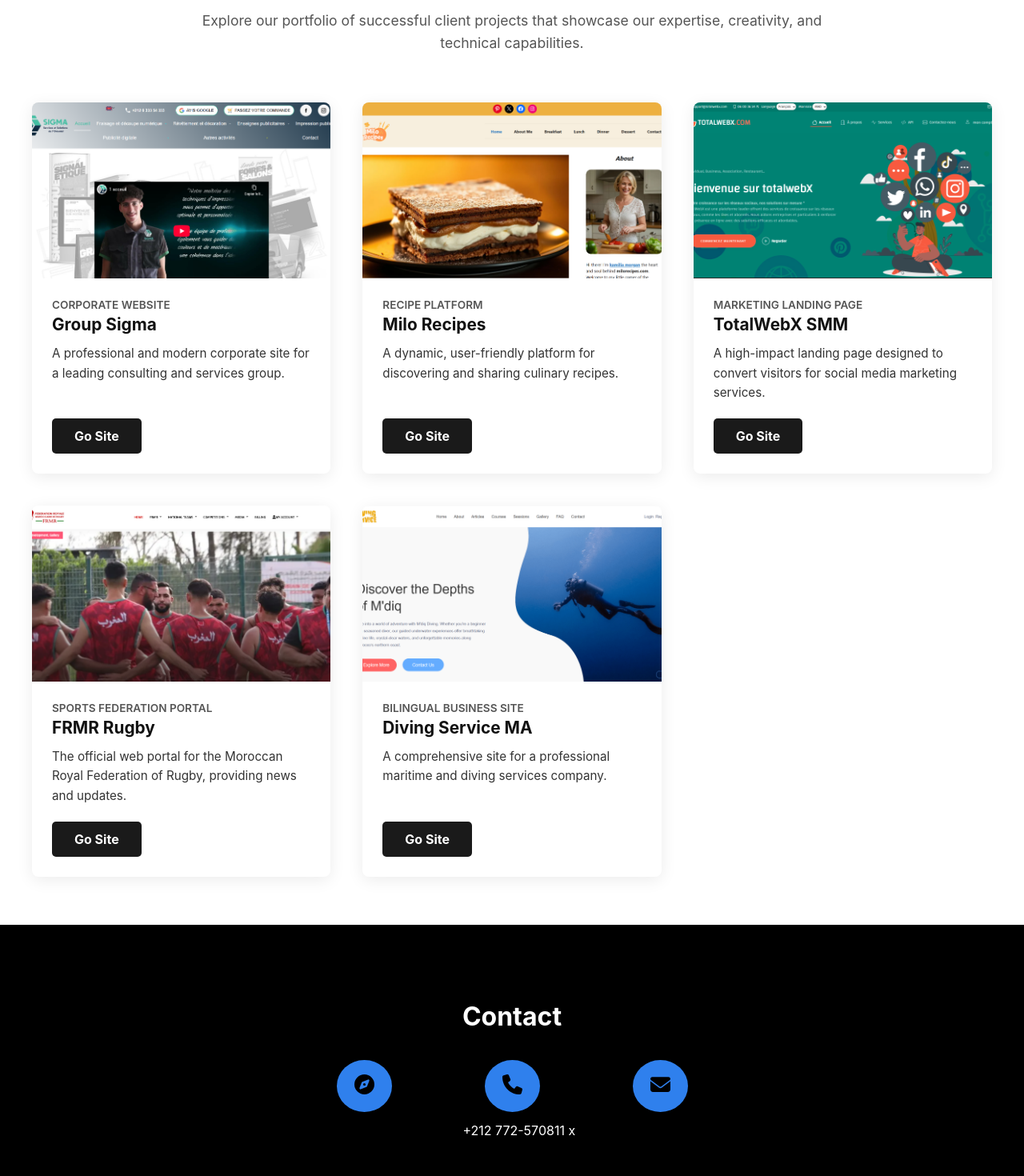
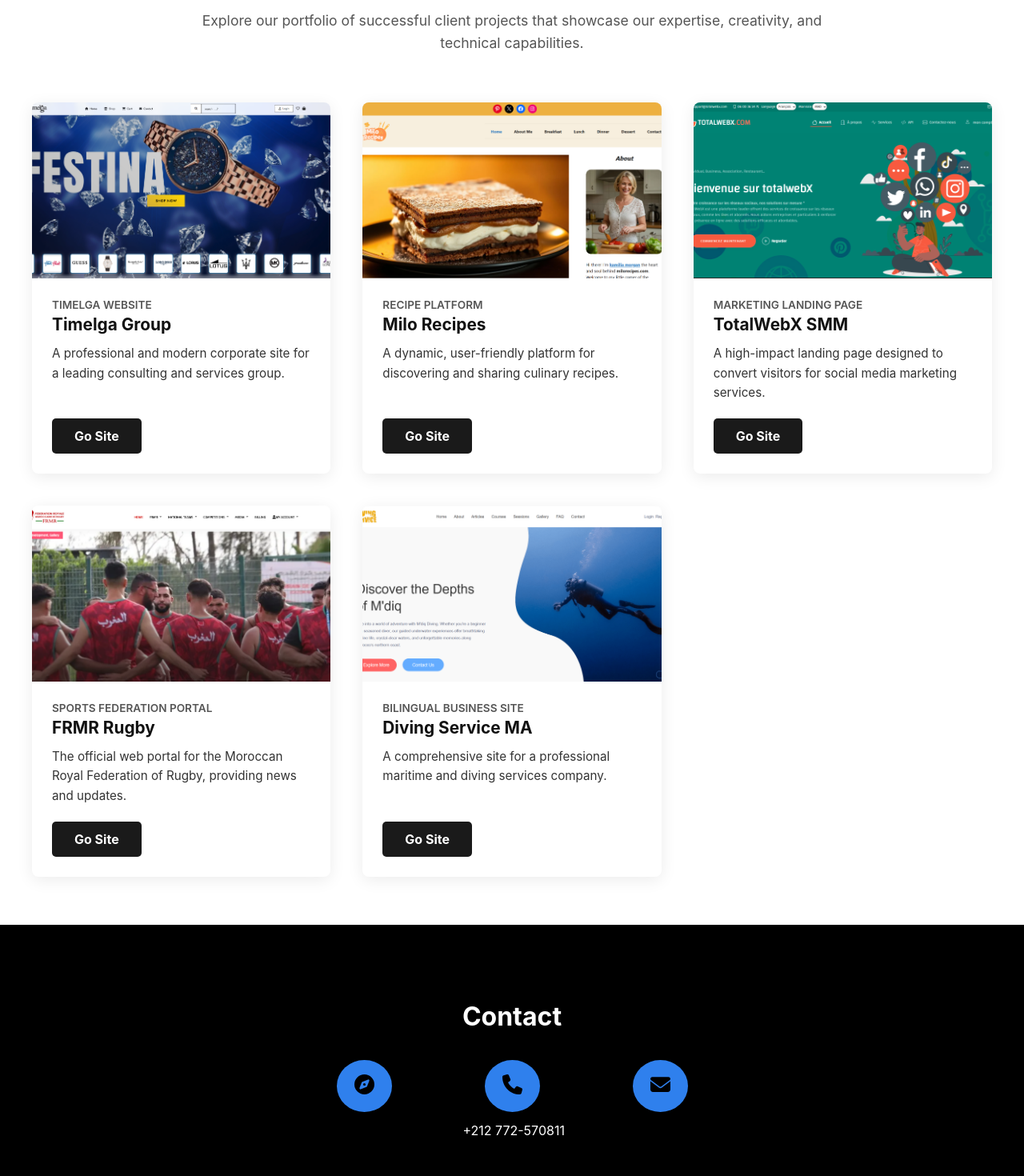
Before and after one commit to Driss155/tech-daa, a React (Create React App) app: page / in a window 1280 px wide. Shown: the part 3420-4890 px from the top of the page at 80% size. Built offline with nearby package versions, Linux system fonts and the light colour scheme.

Commit message:
change card 1

```diff
--- a/src/Component/Contuct/Contuct.js
+++ b/src/Component/Contuct/Contuct.js
@@ -1,8 +1,6 @@
 import React, { useState, useRef } from 'react';
 import emailjs from '@emailjs/browser';
 import './contuct.css';
-// testxc
-// ccc
 
 function Contuct() {
     const form = useRef();
@@ -54,7 +52,7 @@
                     <div className='contuct-info-center'>
                         <div className='contuct-info-img'> <img src='/images/contuct/appel-black.svg' alt='phone icon'/> </div>
                         <div className='contuct-info-text'>
-                            <p>+212 772-570811 x</p>
+                            <p>+212 772-570811</p>
                         </div>
                     </div>
                     <div>
--- a/src/Component/Works/WorkCard/WorkCardData.js
+++ b/src/Component/Works/WorkCard/WorkCardData.js
@@ -3,10 +3,10 @@
 const WorkCardData = [
   {
     id: 1,
-    image: '/images/works/project-sigma.png',
-    link: 'https://group-sigma.com/',
-    workCardTitle: 'Corporate Website',
-    workCardName: 'Group Sigma',
+    image: '/images/works/timelga.png',
+    link: 'https://timelga.com/',
+    workCardTitle: 'Timelga Website',
+    workCardName: 'Timelga Group',
     workCardDescription: 'A professional and modern corporate site for a leading consulting and services group.'
   },
   {
```
Also changed, not shown: public/images/works/timelga.PNG (added).
